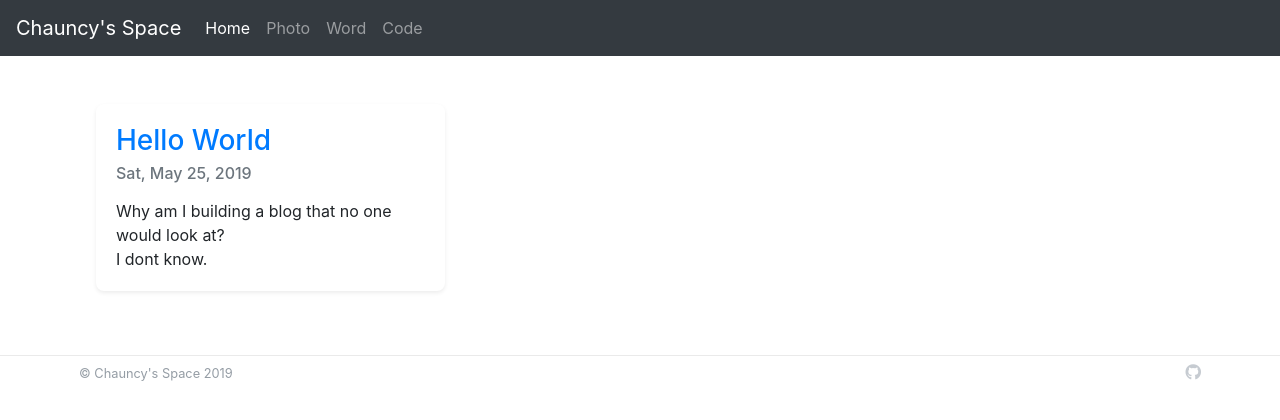
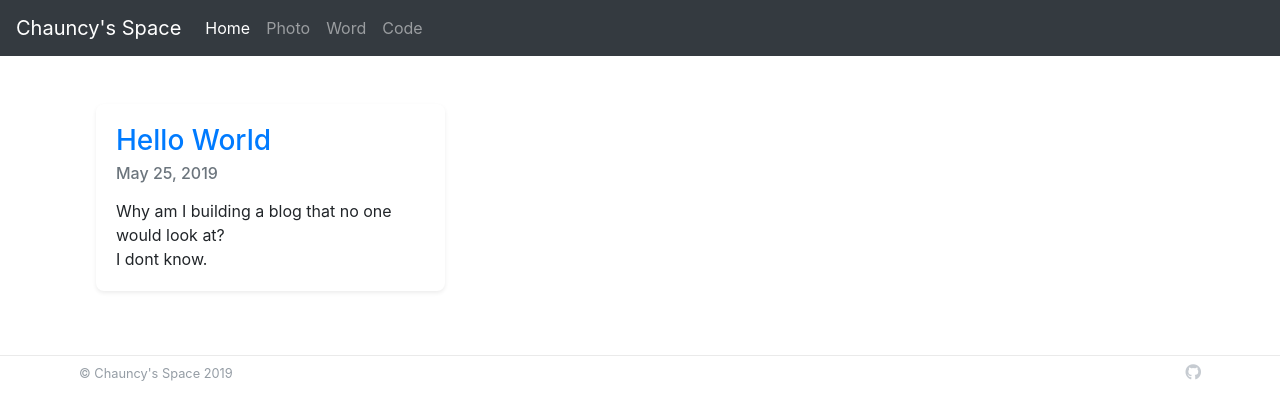
Before and after one commit to chauncyf/chauncyf.github.io, a Jekyll site: the page built from index.html, in a window 1280 px wide. Shown: the top 420 px of the page. Built offline with Jekyll 4.4.1, drawn with Linux system fonts in a browser that asks for light colours; nearby versions of some CDN libraries.

Commit message:
add compose

```diff
--- a/Gemfile
+++ b/Gemfile
@@ -21,6 +21,7 @@ gem "rouge"
 
 # If you have any plugins, put them here!
 group :jekyll_plugins do
+  gem 'jekyll-compose'
   gem 'jekyll-sitemap'
   gem "jekyll-feed"
   gem 'jekyll-seo-tag'
--- a/_includes/post_card.html
+++ b/_includes/post_card.html
@@ -1,7 +1,7 @@
 <a class="card button-card mb-3 shadow-sm" href="{{ post.url }}">
     <div class="card-body">
         <h3 class="card-title">{{ post.title }}</h3>
-        <h6 class="card-subtitle text-muted mb-3">{{ post.date | date: "%a, %b %-d, %Y" }}</h6>
+        <h6 class="card-subtitle text-muted mb-3">{{ post.date | date: "%b %-d, %Y" }}</h6>
         <div class="card-text">{{ post.excerpt }}</div>
     </div>
 </a>
--- a/_layouts/post.html
+++ b/_layouts/post.html
@@ -9,7 +9,7 @@ layout: default
             <h5 class="card-subtitle text-center text-muted">{{ page.date | date: "%b %-d, %Y | %a, %I:%M %p" }}</h5>
             <!--            <h5 class="card-subtitle text-center text-muted">{{ page.tags }}</h5>-->
             <hr class="my-4">
-            <div class="card-text mb-4">{{ content }}</div>
+            <div class="card-text">{{ content }}</div>
             {% if page.previous %}
             <a href="{{ page.previous.url }}" class="btn btn-outline-secondary"><i class="fas fa-angle-left"></i> {{page.previous.title}}</a>
             {% endif %}
```
Also changed, not shown: Gemfile.lock, README.md (added).
